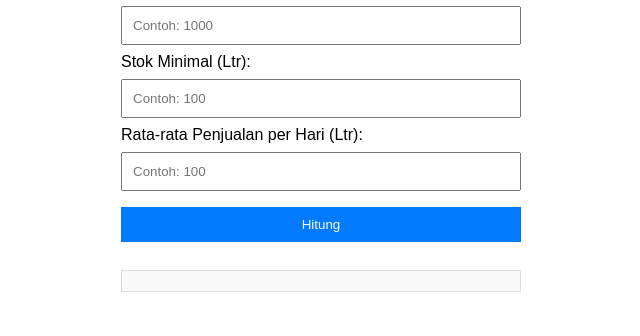
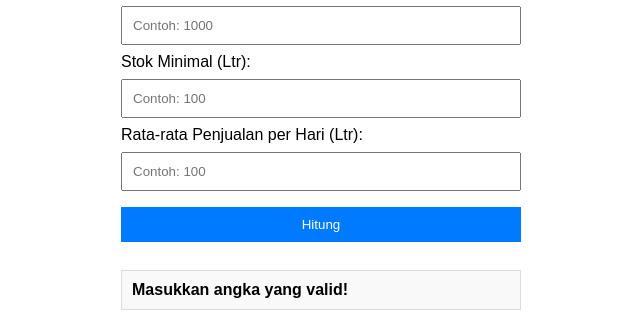
Before and after one commit to Misriandi/KALKULATOR-RE-ORDER-STOCK-BBM, a plain HTML site: page index.html in a window 1280 px wide. Both pictures are taken after a click on the button "Hitung". Shown: the part 108-444 px from the top of the page, without its empty margins (319-959 px from the left). Drawn offline with Linux system fonts and the light colour scheme.

Commit message:
Update index.html

```diff
--- a/index.html
+++ b/index.html
@@ -56,7 +56,7 @@ function hitungReorder() {
   const min = parseFloat(document.getElementById('stokMin').value);
   const jual = parseFloat(document.getElementById('rataJual').value);
 
-  if (isNaN(sisa)  isNaN(min)  isNaN(jual) || jual <= 0) {
+  if (isNaN(sisa) || isNaN(min) || isNaN(jual) || jual <= 0) {
     document.getElementById('output').innerHTML = "<strong>Masukkan angka yang valid!</strong>";
     return;
   }
```
